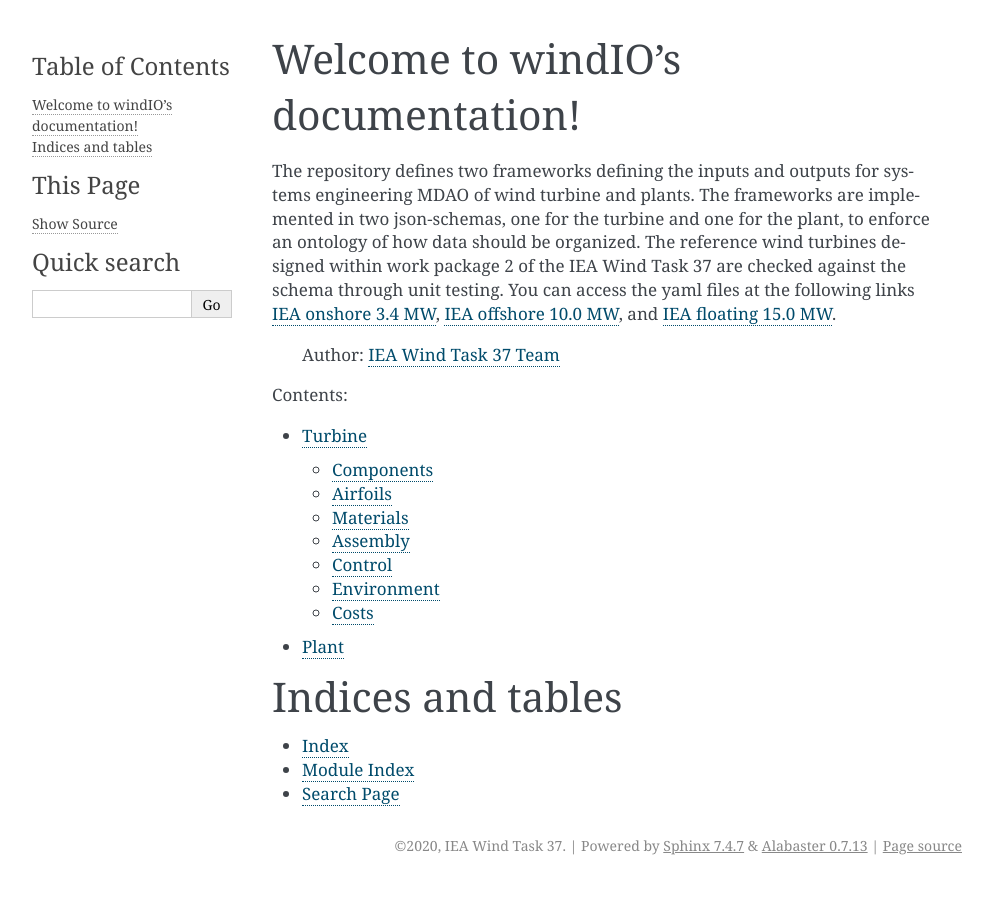
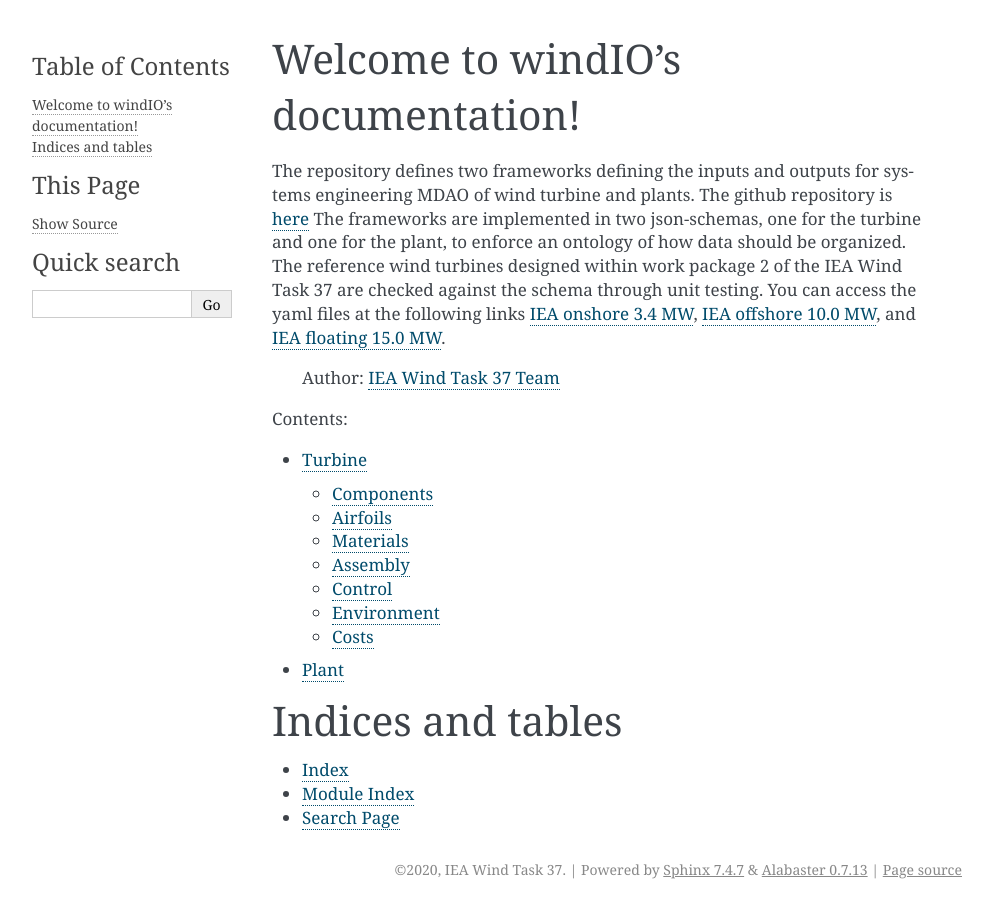
Before and after one commit to IEAWindTask37/windIO, a Sphinx documentation site: the page built from docs/index.rst, in a window 1280 px wide. Shown: the whole page, without its empty margins (148-1141 px from the left). Built offline with Sphinx 7.4.7, drawn with Linux system fonts in a browser that asks for light colours.

Commit message:
link to gthub added

```diff
--- a/docs/index.rst
+++ b/docs/index.rst
@@ -8,7 +8,7 @@ Welcome to windIO's documentation!
 
 .. only:: html
 
-The repository defines two frameworks defining the inputs and outputs for systems engineering MDAO of wind turbine and plants. The frameworks are implemented in two json-schemas, one for the turbine and one for the plant, to enforce an ontology of how data should be organized. The reference wind turbines designed within work package 2 of the IEA Wind Task 37 are checked against the schema through unit testing. You can access the yaml files at the following links `IEA onshore 3.4 MW  <https://github.com/IEAWindTask37/IEA-3.4-130-RWT/blob/master/yaml/IEA-3.4-130-RWT.yaml>`_, `IEA offshore 10.0 MW  <https://github.com/IEAWindTask37/IEA-10.0-198-RWT/blob/master/yaml/IEA-10-198-RWT.yaml>`_, and `IEA floating 15.0 MW  <https://github.com/IEAWindTask37/IEA-15-240-RWT/blob/master/WT_Ontology/IEA-15-240-RWT.yaml>`_.
+The repository defines two frameworks defining the inputs and outputs for systems engineering MDAO of wind turbine and plants. The github repository is `here <https://github.com/IEAWindTask37/windIO>`_ The frameworks are implemented in two json-schemas, one for the turbine and one for the plant, to enforce an ontology of how data should be organized. The reference wind turbines designed within work package 2 of the IEA Wind Task 37 are checked against the schema through unit testing. You can access the yaml files at the following links `IEA onshore 3.4 MW  <https://github.com/IEAWindTask37/IEA-3.4-130-RWT/blob/master/yaml/IEA-3.4-130-RWT.yaml>`_, `IEA offshore 10.0 MW  <https://github.com/IEAWindTask37/IEA-10.0-198-RWT/blob/master/yaml/IEA-10-198-RWT.yaml>`_, and `IEA floating 15.0 MW  <https://github.com/IEAWindTask37/IEA-15-240-RWT/blob/master/WT_Ontology/IEA-15-240-RWT.yaml>`_.
 
     Author: `IEA Wind Task 37 Team <mailto:pietro.bortolotti@nrel.gov>`_
 
```
